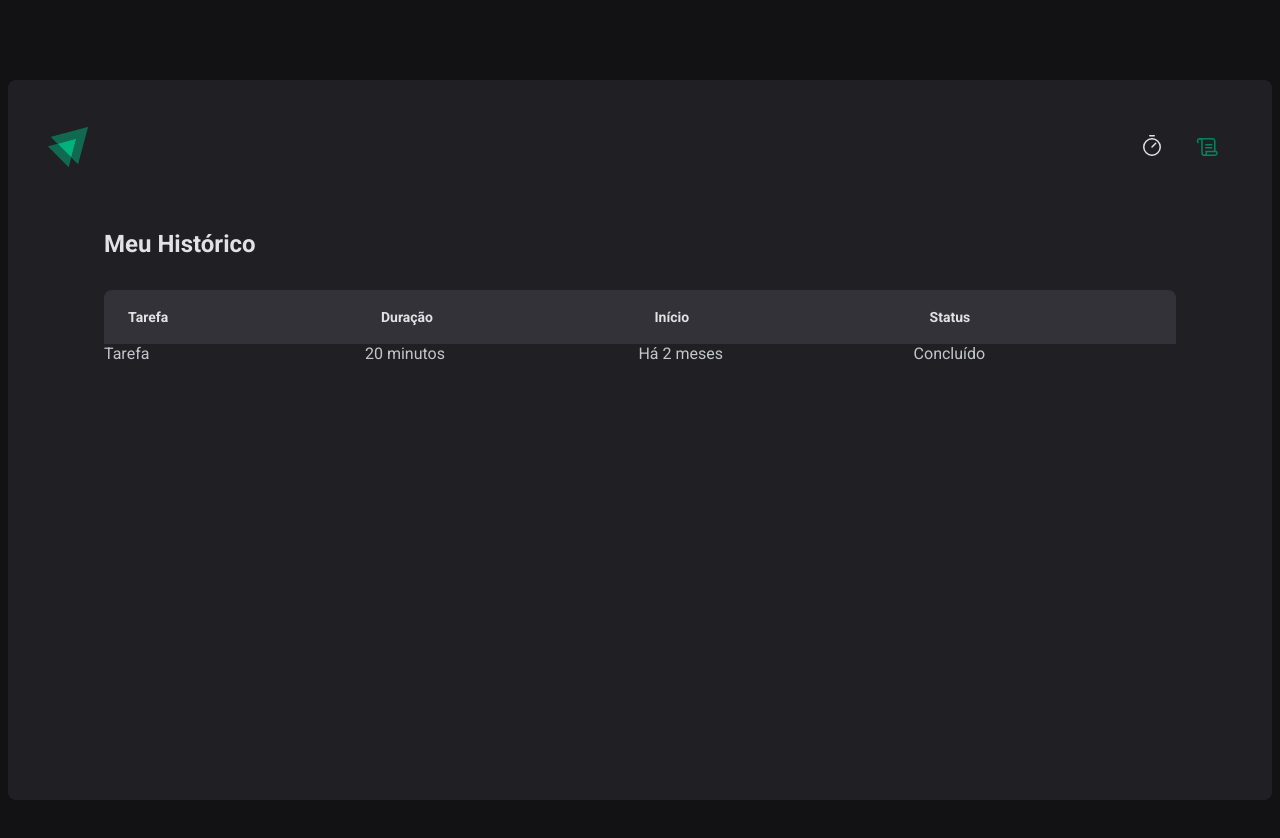
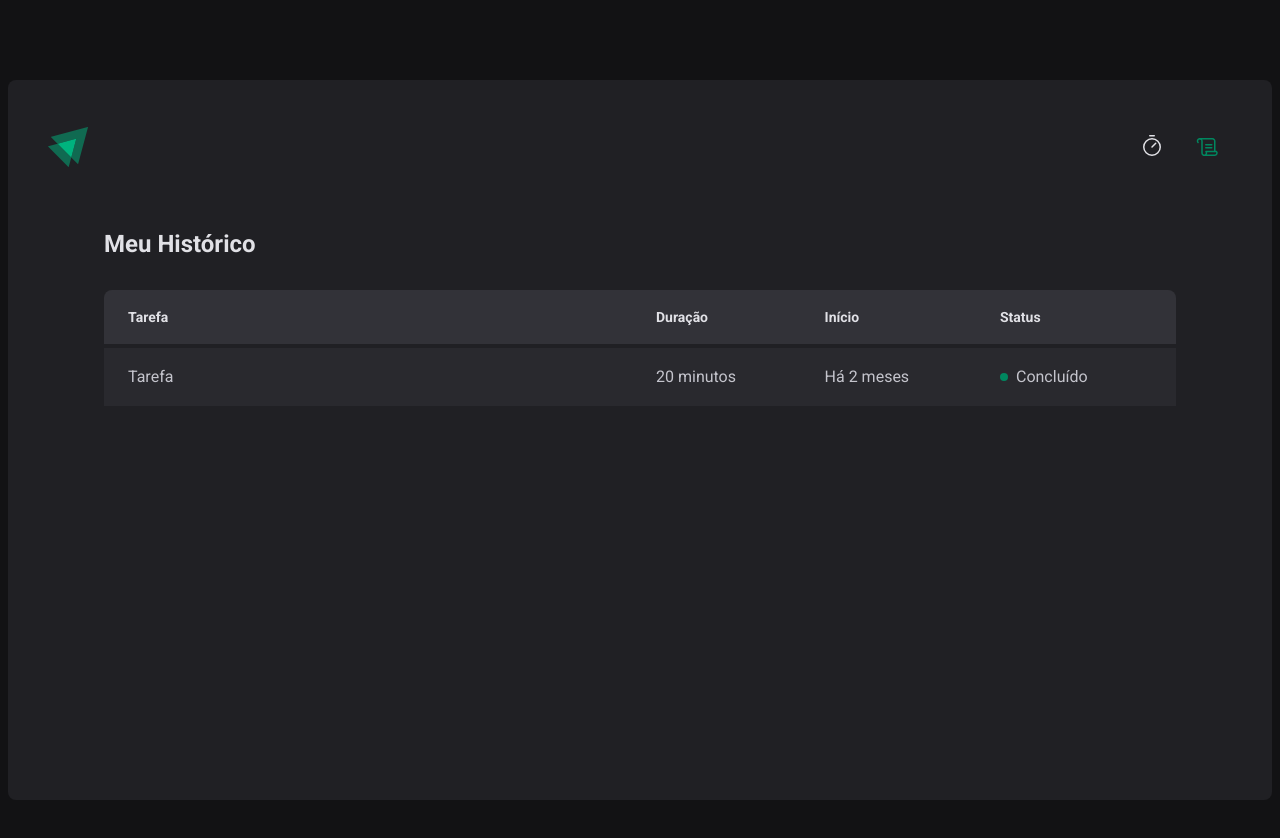
Before and after one commit to WGabrielM/react-ignite-timer-rs, a React (Vite) app: page /history in a window 1280 px wide. Shown: the top 838 px of the page. Built offline with nearby package versions, Linux system fonts and the light colour scheme.

Commit message:
finish history

```diff
--- a/src/pages/History/index.tsx
+++ b/src/pages/History/index.tsx
@@ -1,4 +1,4 @@
-import { HistoryContainer, HistoryList } from "./styles";
+import { HistoryContainer, HistoryList, Status } from "./styles";
 
 export default function History() {
   return (
@@ -21,7 +21,9 @@
               <td>Tarefa</td>
               <td>20 minutos</td>
               <td>Há 2 meses</td>
-              <td>Concluído</td>
+              <td>
+                <Status statusColor="green">Concluído</Status>
+              </td>
             </tr>
           </tbody>
         </table>
--- a/src/pages/History/styles.ts
+++ b/src/pages/History/styles.ts
@@ -46,8 +46,46 @@
         }
 
         td {
+            background-color: ${(props) => props.theme['gray-700']};
+            border-top: 4px solid ${(props) => props.theme['gray-800']};
+            padding: 1rem;
+            font-size: 0%.875rem;
+            line-height: 1.6;
 
+            &:first-child {
+                padding-left: 1.5rem;
+                width: 50%;
+            }
+
+            &:last-child {
+                padding-right: 1.5rem;
+            }
         }
 
     }
 `
+
+const STATUS_COLORS = {
+    red: 'red-500',
+    green: 'green-500',
+    yellow: 'yellow-500',
+} as const
+
+interface StatusProps {
+    statusColor: keyof typeof STATUS_COLORS
+}
+
+export const Status = styled.span<StatusProps>`
+  display: flex;
+  align-items: center;
+  gap: 0.5rem;
+
+    &::before {
+        content: '';
+        border-radius:9999px;
+        background-color: ${(props) => props.theme[STATUS_COLORS[props.statusColor]]};
+
+        height: 0.5rem;
+        width: 0.5rem;
+    }
+`
```
